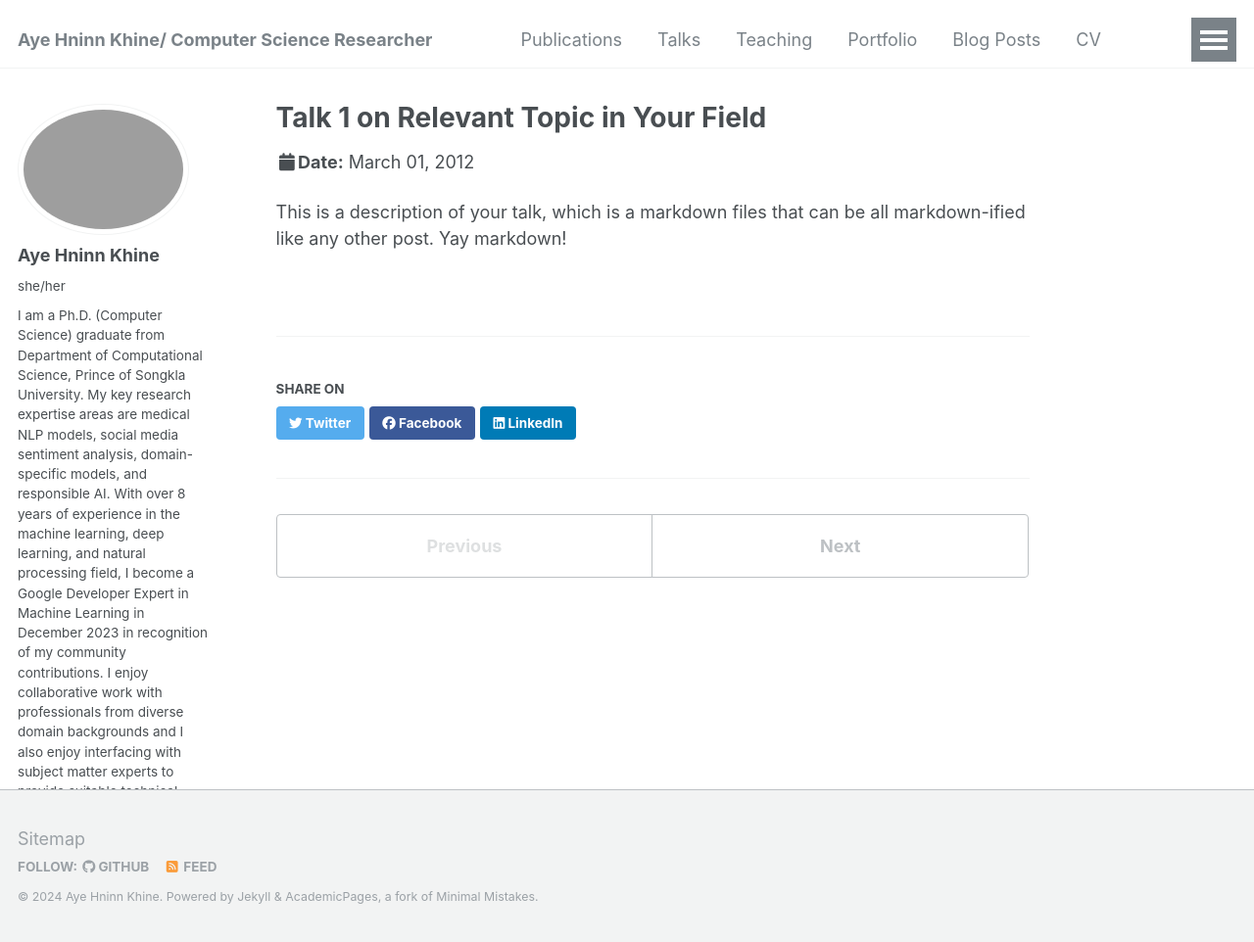
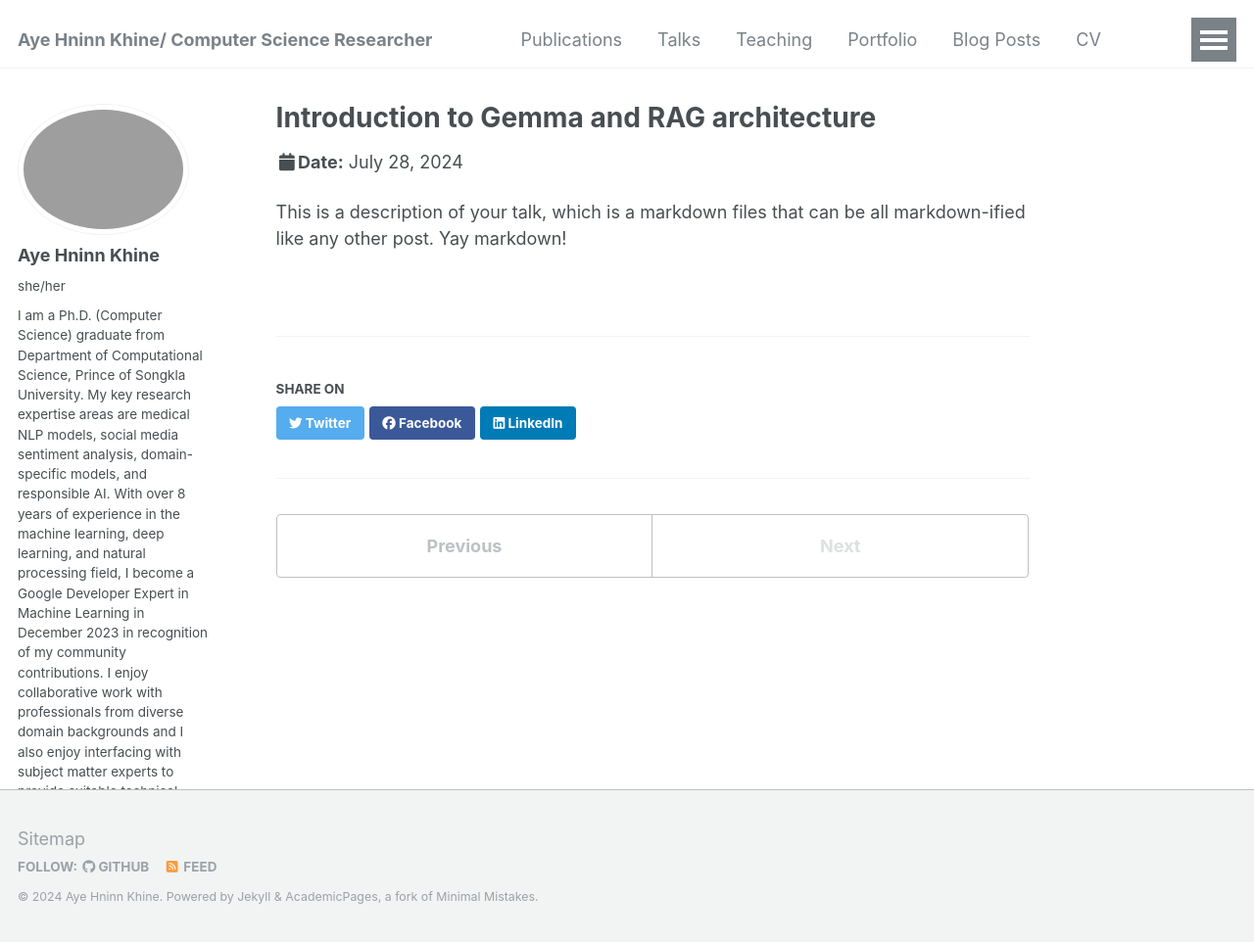
Before and after one commit to ayehninnkhine/ayehninnkhine.github.io, a Jekyll site: the page built from _talks/2012-03-01-talk-1.md, in a window 1280 px wide and 962 px high. Shown: the whole window at 98% size. Built offline with Jekyll 4.4.1, drawn with Linux system fonts in a browser that asks for light colours; some web fonts are replaced.

Commit message:
Update 2012-03-01-talk-1.md

```diff
--- a/_talks/2012-03-01-talk-1.md
+++ b/_talks/2012-03-01-talk-1.md
@@ -1,11 +1,11 @@
 ---
-title: "Talk 1 on Relevant Topic in Your Field"
+title: "Introduction to Gemma and RAG architecture"
 collection: talks
 type: "Talk"
 permalink: /talks/2012-03-01-talk-1
-venue: "UC San Francisco, Department of Testing"
-date: 2012-03-01
-location: "San Francisco, California"
+venue: "Google IO Extended Yangon 2024"
+date: 2024-07-28
+location: "Online"
 ---
 
 This is a description of your talk, which is a markdown files that can be all markdown-ified like any other post. Yay markdown!
```
